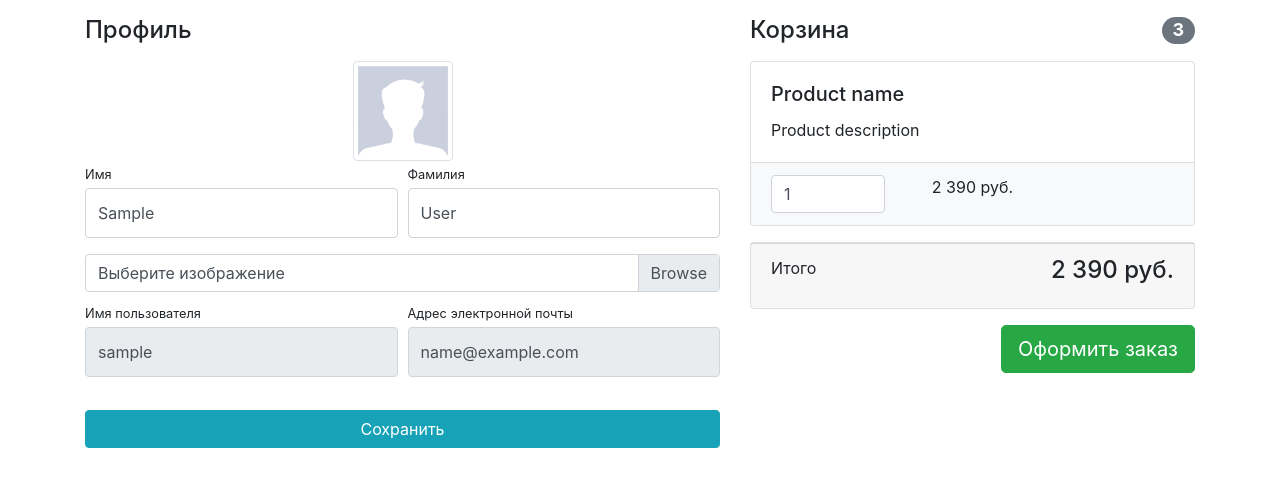
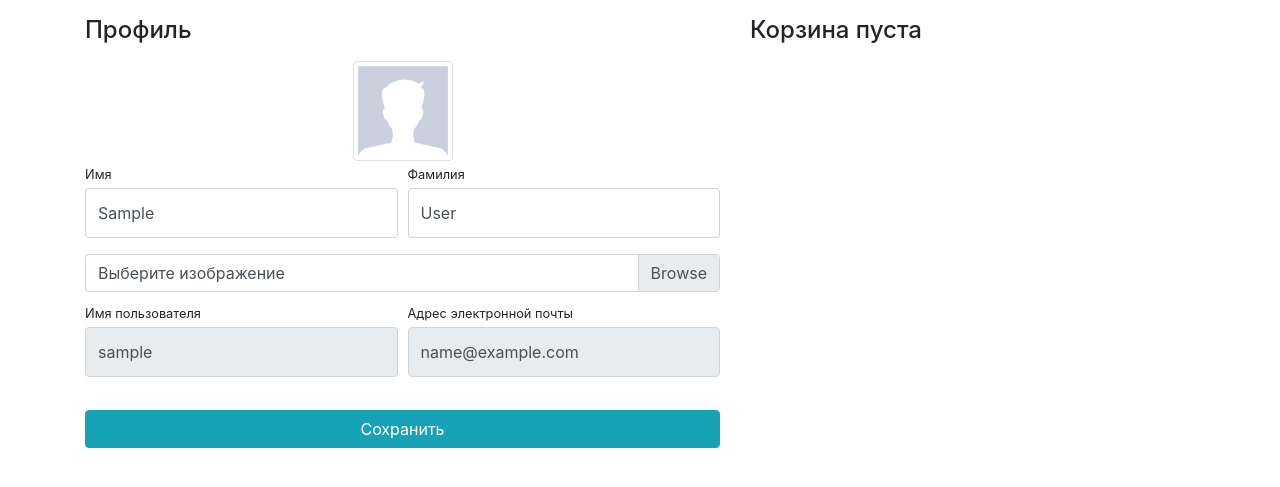
Before and after one commit to BenyaKrick/store-server, a Django app: page /users/profile/ in a window 1280 px wide. Shown: the part 56-543 px from the top of the page. Run offline with Django 3.2, Linux system fonts and the light colour scheme; the visitor is signed in with stand-in values (Sample User, id 1); data that the repository does not hold is empty; some libraries are stand-ins or nearby versions.

Commit message:
create basket

```diff
--- /dev/null
+++ b/store/products/templates/products/baskets.html
@@ -0,0 +1,41 @@
+{% if  baskets %}
+
+    <h4 class="mt-3 mb-3 d-flex justify-content-between align-items-center mb-3">
+                    Корзина <span class="badge badge-secondary badge-pill">3</span>
+    </h4>
+    <div class="card mb-3">
+        <div class="card-body">
+            <h5 class="card-title">Product name</h5>
+            <p class="card-text">Product description</p>
+        </div>
+        <ul class="list-group list-group-flush">
+            <li class="list-group-item bg-light">
+                <div class="row text-center">
+                    <div class="col-lg-4">
+                        <input name="basketID" type="number" class="form-control"
+                               value="1" min="0">
+                    </div>
+                    <div class="col-lg-4">2 390 руб.</div>
+                    <div class="col-lg-4">
+                        <a href="#">
+                            <i class="fas fa-trash"></i>
+                        </a>
+                    </div>
+                </div>
+            </li>
+        </ul>
+    </div>
+    <div class="card mb-3">
+        <div class="card-footer">
+            <p class="float-left">Итого</p>
+            <h4 class="float-right">2 390 руб.</h4>
+        </div>
+    </div>
+    <a class="btn btn-success btn-lg float-right" href="../orders/order-create.html">
+        Оформить заказ
+    </a>
+{% else %}
+    <h4 class="mt-3 mb-3 d-flex justify-content-between align-items-center mb-3">
+        Корзина пуста
+    </h4>
+{% endif %}
--- a/store/users/templates/users/profile.html
+++ b/store/users/templates/users/profile.html
@@ -66,40 +66,7 @@
             </form>
         </div>
         <div class="col-lg-5">
-            <h4 class="mt-3 mb-3 d-flex justify-content-between align-items-center mb-3">
-                Корзина <span class="badge badge-secondary badge-pill">3</span>
-            </h4>
-            <div class="card mb-3">
-                <div class="card-body">
-                    <h5 class="card-title">Product name</h5>
-                    <p class="card-text">Product description</p>
-                </div>
-                <ul class="list-group list-group-flush">
-                    <li class="list-group-item bg-light">
-                        <div class="row text-center">
-                            <div class="col-lg-4">
-                                <input name="basketID" type="number" class="form-control"
-                                       value="1" min="0">
-                            </div>
-                            <div class="col-lg-4">2 390 руб.</div>
-                            <div class="col-lg-4">
-                                <a href="#">
-                                    <i class="fas fa-trash"></i>
-                                </a>
-                            </div>
-                        </div>
-                    </li>
-                </ul>
-            </div>
-            <div class="card mb-3">
-                <div class="card-footer">
-                    <p class="float-left">Итого</p>
-                    <h4 class="float-right">2 390 руб.</h4>
-                </div>
-            </div>
-            <a class="btn btn-success btn-lg float-right" href="../orders/order-create.html">
-                Оформить заказ
-            </a>
+            {% include 'products/baskets.html' %}
         </div>
     </div>
 </div>
--- a/store/users/views.py
+++ b/store/users/views.py
@@ -3,6 +3,7 @@ from django.contrib import auth, messages
 from users.models import User
 from users.forms import UserLoginForm, UserRegistrationForm, UserProfileForm
 from django.urls import reverse
+from products.models import Basket
 
 
 def login(request):
@@ -44,7 +45,11 @@ def profile(request):
             print(form.errors)
     else:
         form = UserProfileForm(instance=request.user)
-    context = {'title': 'Store - Профиль', 'form': form}
+    context = {
+        'title': 'Store - Профиль',
+        'form': form,
+        'baskets': Basket.objects.all(),
+    }
     return render(request, 'users/profile.html', context)
 
 
```
Also changed, not shown: store/products/models.py (+10 -1 lines), store/products/migrations/0004_basket.py (added).
